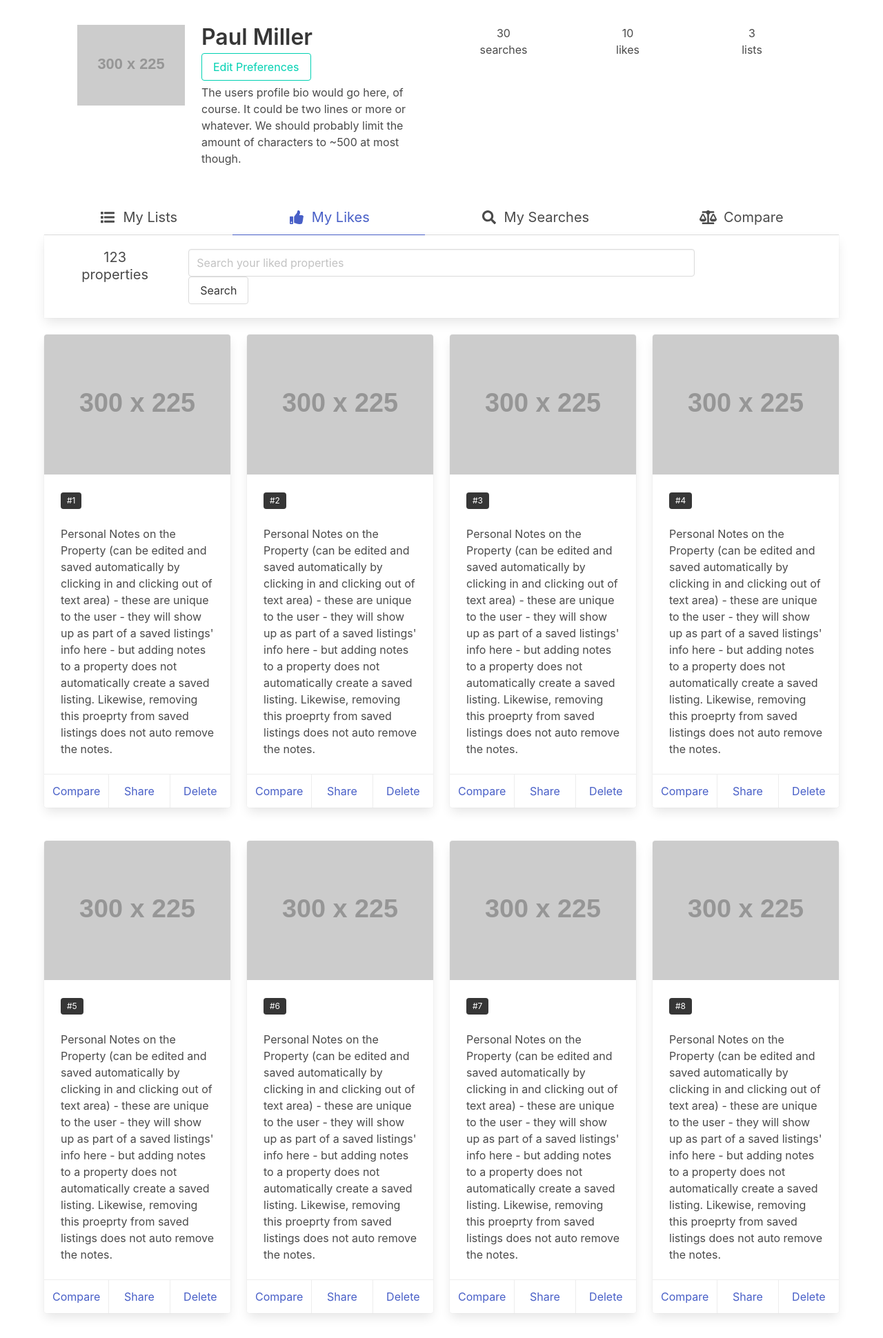
After one commit to Mutembeijoe/hood_yetu, a Django app: page /users/profile/1/ in a window 1280 px wide. The commit adds this page. Shown: the whole page at 69% size. Run offline with Django 3.2, Linux system fonts and the light colour scheme; data comes from the database, SQL or seed files in the repository; grey boxes labelled with a size stand in for pictures from a placeholder-image service; some libraries are stand-ins or nearby versions.

Commit message:
adds a profile page

```diff
--- a/accounts/urls.py
+++ b/accounts/urls.py
@@ -1,6 +1,7 @@
 from django.urls import path
-from .views import UserRegistrationView
+from .views import UserRegistrationView, UserDetailView
 
 urlpatterns = [
     path('registration/', UserRegistrationView.as_view(), name='register'),
+    path('profile/<int:pk>/', UserDetailView.as_view(), name='profile')
 ]
--- a/accounts/views.py
+++ b/accounts/views.py
@@ -1,5 +1,5 @@
 from django.shortcuts import render
-from django.views.generic import CreateView
+from django.views.generic import CreateView, DetailView
 from django.urls import reverse_lazy
 from .models import CustomUser
 from .forms import CustomUserCreationForm
@@ -10,3 +10,9 @@ class UserRegistrationView(CreateView):
     form_class = CustomUserCreationForm
     template_name = 'registration.html'
     success_url = reverse_lazy('login')
+
+
+
+class UserDetailView(DetailView):
+    model = CustomUser
+    template_name='profile.html'
--- /dev/null
+++ b/templates/profile.html
@@ -0,0 +1,379 @@
+{% extends 'base.html'%}
+{% block content %}
+<div class='columns'>
+    <div class='container profile'>
+        <div class='modal' id='edit-preferences-modal'>
+            <div class='modal-background'></div>
+            <div class='modal-card'>
+                <header class='modal-card-head'>
+                    <p class='modal-card-title'>Edit Preferences</p>
+                    <button class='delete'></button>
+                </header>
+                <section class='modal-card-body'>
+                    <label class='label'>Name</label>
+                    <p class='control'>
+                        <input class='input' placeholder='Text input' type='text'>
+                    </p>
+                    <label class='label'>Username</label>
+                    <p class='control has-icon has-icon-right'>
+                        <input class='input' placeholder='Text input' type='text' value='pmillerk'>
+                    </p>
+                    <label class='label'>Email</label>
+                    <p class='control has-icon has-icon-right'>
+                        <input class='input' placeholder='Email input' type='text' value='hello@'>
+                        <i class='fa fa-warning'></i>
+                        <span class='help is-danger'>This email is invalid</span>
+                    </p>
+                    <div class='control'>
+                        <div class='control-label is-pulled-left'>
+                            <label class='label'>Date of Birth</label>
+                        </div>
+                        <span>
+                            <span class='select'>
+                                <select>
+                                    <option>Month</option>
+                                    <option>With options</option>
+                                </select>
+                            </span>
+                            <span class='select'>
+                                <select>
+                                    <option>Day</option>
+                                    <option>With options</option>
+                                </select>
+                            </span>
+                            <span class='select'>
+                                <select>
+                                    <option>Year</option>
+                                    <option>With options</option>
+                                </select>
+                            </span>
+                        </span>
+                    </div>
+                    <label class='label'>Description</label>
+                    <p class='control'>
+                        <textarea class='textarea' placeholder='Describe Yourself!'></textarea>
+                    </p>
+                    <div class='content'>
+                        <h1>Optional Information</h1>
+                    </div>
+                    <label class='label'>Phone Number</label>
+                    <p class='control has-icon has-icon-right'>
+                        <input class='input' placeholder='Text input' type='text' value='+1 *** *** 0535'>
+                    </p>
+                    <label class='label'>Work</label>
+                    <p class='control has-icon has-icon-right'>
+                        <input class='input' placeholder='Text input' type='text' value='Greater Washington Publishing'>
+                    </p>
+                    <label class='label'>School</label>
+                    <p class='control has-icon has-icon-right'>
+                        <input class='input' placeholder='Text input' type='text' value='George Mason University'>
+                    </p>
+                </section>
+                <footer class='modal-card-foot'>
+                    <a class='button is-primary modal-save'>Save changes</a>
+                    <a class='button modal-cancel'>Cancel</a>
+                </footer>
+            </div>
+        </div>
+        <div class='section profile-heading'>
+            <div class='columns is-mobile is-multiline'>
+                <div class='column is-2'>
+                    <span class='header-icon user-profile-image'>
+                        <img alt='' src='http://placehold.it/300x225'>
+                    </span>
+                </div>
+                <div class='column is-4-tablet is-10-mobile name'>
+                    <p>
+                        <span class='title is-bold'>Paul Miller</span>
+                        <br>
+                        <a class='button is-primary is-outlined' href='#' id='edit-preferences' style='margin: 5px 0'>
+                            Edit Preferences
+                        </a>
+                        <br>
+                    </p>
+                    <p class='tagline'>
+                        The users profile bio would go here, of course. It could be two lines or more or whatever. We
+                        should probably limit the amount of characters to ~500 at most though.
+                    </p>
+                </div>
+                <div class='column is-2-tablet is-4-mobile has-text-centered'>
+                    <p class='stat-val'>30</p>
+                    <p class='stat-key'>searches</p>
+                </div>
+                <div class='column is-2-tablet is-4-mobile has-text-centered'>
+                    <p class='stat-val'>10</p>
+                    <p class='stat-key'>likes</p>
+                </div>
+                <div class='column is-2-tablet is-4-mobile has-text-centered'>
+                    <p class='stat-val'>3</p>
+                    <p class='stat-key'>lists</p>
+                </div>
+            </div>
+        </div>
+        <div class='profile-options is-fullwidth'>
+            <div class='tabs is-fullwidth is-medium'>
+                <ul>
+                    <li class='link'>
+                        <a>
+                            <span class='icon'>
+                                <i class='fa fa-list'></i>
+                            </span>
+                            <span>My Lists</span>
+                        </a>
+                    </li>
+                    <li class='link is-active'>
+                        <a>
+                            <span class='icon'>
+                                <i class='fa fa-thumbs-up'></i>
+                            </span>
+                            <span>My Likes</span>
+                        </a>
+                    </li>
+                    <li class='link'>
+                        <a>
+                            <span class='icon'>
+                                <i class='fa fa-search'></i>
+                            </span>
+                            <span>My Searches</span>
+                        </a>
+                    </li>
+                    <li class='link'>
+                        <a>
+                            <span class='icon'>
+                                <i class='fa fa-balance-scale'></i>
+                            </span>
+                            <span>Compare</span>
+                        </a>
+                    </li>
+                </ul>
+            </div>
+        </div>
+        <div class='box' style='border-radius: 0px;'>
+            <!-- Main container -->
+            <div class='columns'>
+                <div class='column is-2-tablet user-property-count has-text-centered'>
+                    <p class='subtitle is-5'>
+                        <strong></strong>
+                        123
+                        <br>
+                        properties
+                    </p>
+                </div>
+                <div class='column is-8'>
+                    <p class='control has-addons'>
+                        <input class='input' placeholder='Search your liked properties' style='width: 100% !important'
+                            type='text'>
+                        <button class='button'>
+                            Search
+                        </button>
+                    </p>
+                </div>
+            </div>
+        </div>
+        <div class='columns is-mobile'>
+            <div class='column is-3-tablet is-6-mobile'>
+                <div class='card'>
+                    <div class='card-image'>
+                        <figure class='image is-4by3'>
+                            <img alt='' src='http://placehold.it/300x225'>
+                        </figure>
+                    </div>
+                    <div class='card-content'>
+                        <div class='content'>
+                            <span class='tag is-dark subtitle'>#1</span>
+                            <p>Personal Notes on the Property (can be edited and saved automatically by clicking in and
+                                clicking out of text area) - these are unique to the user - they will show up as part of
+                                a saved listings' info here - but adding notes to a property does not automatically
+                                create a saved listing. Likewise, removing this proeprty from saved listings does not
+                                auto remove the notes.</p>
+                        </div>
+                    </div>
+                    <footer class='card-footer'>
+                        <a class='card-footer-item'>Compare</a>
+                        <a class='card-footer-item'>Share</a>
+                        <a class='card-footer-item'>Delete</a>
+                    </footer>
+                </div>
+                <br>
+            </div>
+            <div class='column is-3-tablet is-6-mobile'>
+                <div class='card'>
+                    <div class='card-image'>
+                        <figure class='image is-4by3'>
+                            <img alt='' src='http://placehold.it/300x225'>
+                        </figure>
+                    </div>
+                    <div class='card-content'>
+                        <div class='content'>
+                            <span class='tag is-dark subtitle'>#2</span>
+                            <p>Personal Notes on the Property (can be edited and saved automatically by clicking in and
+                                clicking out of text area) - these are unique to the user - they will show up as part of
+                                a saved listings' info here - but adding notes to a property does not automatically
+                                create a saved listing. Likewise, removing this proeprty from saved listings does not
+                                auto remove the notes.</p>
+                        </div>
+                    </div>
+                    <footer class='card-footer'>
+                        <a class='card-footer-item'>Compare</a>
+                        <a class='card-footer-item'>Share</a>
+                        <a class='card-footer-item'>Delete</a>
+                    </footer>
+                </div>
+                <br>
+            </div>
+            <div class='column is-3'>
+                <div class='card'>
+                    <div class='card-image'>
+                        <figure class='image is-4by3'>
+                            <img alt='' src='http://placehold.it/300x225'>
+                        </figure>
+                    </div>
+                    <div class='card-content'>
+                        <div class='content'>
+                            <span class='tag is-dark subtitle'>#3</span>
+                            <p>Personal Notes on the Property (can be edited and saved automatically by clicking in and
+                                clicking out of text area) - these are unique to the user - they will show up as part of
+                                a saved listings' info here - but adding notes to a property does not automatically
+                                create a saved listing. Likewise, removing this proeprty from saved listings does not
+                                auto remove the notes.</p>
+                        </div>
+                    </div>
+                    <footer class='card-footer'>
+                        <a class='card-footer-item'>Compare</a>
+                        <a class='card-footer-item'>Share</a>
+                        <a class='card-footer-item'>Delete</a>
+                    </footer>
+                </div>
+                <br>
+            </div>
+            <div class='column is-3'>
+                <div class='card'>
+                    <div class='card-image'>
+                        <figure class='image is-4by3'>
+                            <img alt='' src='http://placehold.it/300x225'>
+                        </figure>
+                    </div>
+                    <div class='card-content'>
+                        <div class='content'>
+                            <span class='tag is-dark subtitle'>#4</span>
+                            <p>Personal Notes on the Property (can be edited and saved automatically by clicking in and
+                                clicking out of text area) - these are unique to the user - they will show up as part of
+                                a saved listings' info here - but adding notes to a property does not automatically
+                                create a saved listing. Likewise, removing this proeprty from saved listings does not
+                                auto remove the notes.</p>
+                        </div>
+                    </div>
+                    <footer class='card-footer'>
+                        <a class='card-footer-item'>Compare</a>
+                        <a class='card-footer-item'>Share</a>
+                        <a class='card-footer-item'>Delete</a>
+                    </footer>
+                </div>
+                <br>
+            </div>
+        </div>
+        <div class='columns is-mobile'>
+            <div class='column is-3'>
+                <div class='card'>
+                    <div class='card-image'>
+                        <figure class='image is-4by3'>
+                            <img alt='' src='http://placehold.it/300x225'>
+                        </figure>
+                    </div>
+                    <div class='card-content'>
+                        <div class='content'>
+                            <span class='tag is-dark subtitle'>#5</span>
+                            <p>Personal Notes on the Property (can be edited and saved automatically by clicking in and
+                                clicking out of text area) - these are unique to the user - they will show up as part of
+                                a saved listings' info here - but adding notes to a property does not automatically
+                                create a saved listing. Likewise, removing this proeprty from saved listings does not
+                                auto remove the notes.</p>
+                        </div>
+                    </div>
+                    <footer class='card-footer'>
+                        <a class='card-footer-item'>Compare</a>
+                        <a class='card-footer-item'>Share</a>
+                        <a class='card-footer-item'>Delete</a>
+                    </footer>
+                </div>
+                <br>
+            </div>
+            <div class='column is-3'>
+                <div class='card'>
+                    <div class='card-image'>
+                        <figure class='image is-4by3'>
+                            <img alt='' src='http://placehold.it/300x225'>
+                        </figure>
+                    </div>
+                    <div class='card-content'>
+                        <div class='content'>
+                            <span class='tag is-dark subtitle'>#6</span>
+                            <p>Personal Notes on the Property (can be edited and saved automatically by clicking in and
+                                clicking out of text area) - these are unique to the user - they will show up as part of
+                                a saved listings' info here - but adding notes to a property does not automatically
+                                create a saved listing. Likewise, removing this proeprty from saved listings does not
+                                auto remove the notes.</p>
+                        </div>
+                    </div>
+                    <footer class='card-footer'>
+                        <a class='card-footer-item'>Compare</a>
+                        <a class='card-footer-item'>Share</a>
+                        <a class='card-footer-item'>Delete</a>
+                    </footer>
+                </div>
+                <br>
+            </div>
+            <div class='column is-3'>
+                <div class='card'>
+                    <div class='card-image'>
+                        <figure class='image is-4by3'>
+                            <img alt='' src='http://placehold.it/300x225'>
+                        </figure>
+                    </div>
+                    <div class='card-content'>
+                        <div class='content'>
+                            <span class='tag is-dark subtitle'>#7</span>
+                            <p>Personal Notes on the Property (can be edited and saved automatically by clicking in and
+                                clicking out of text area) - these are unique to the user - they will show up as part of
+                                a saved listings' info here - but adding notes to a property does not automatically
+                                create a saved listing. Likewise, removing this proeprty from saved listings does not
+                                auto remove the notes.</p>
+                        </div>
+                    </div>
+                    <footer class='card-footer'>
+                        <a class='card-footer-item'>Compare</a>
+                        <a class='card-footer-item'>Share</a>
+                        <a class='card-footer-item'>Delete</a>
+                    </footer>
+                </div>
+                <br>
+            </div>
+            <div class='column is-3'>
+                <div class='card'>
+                    <div class='card-image'>
+                        <figure class='image is-4by3'>
+                            <img alt='' src='http://placehold.it/300x225'>
+                        </figure>
+                    </div>
+                    <div class='card-content'>
+                        <div class='content'>
+                            <span class='tag is-dark subtitle'>#8</span>
+                            <p>Personal Notes on the Property (can be edited and saved automatically by clicking in and
+                                clicking out of text area) - these are unique to the user - they will show up as part of
+                                a saved listings' info here - but adding notes to a property does not automatically
+                                create a saved listing. Likewise, removing this proeprty from saved listings does not
+                                auto remove the notes.</p>
+                        </div>
+                    </div>
+                    <footer class='card-footer'>
+                        <a class='card-footer-item'>Compare</a>
+                        <a class='card-footer-item'>Share</a>
+                        <a class='card-footer-item'>Delete</a>
+                    </footer>
+                </div>
+                <br>
+            </div>
+        </div>
+    </div>
+</div>
+{% endblock %}
```
Also changed, not shown: templates/navbar.html (+17 -26 lines).
